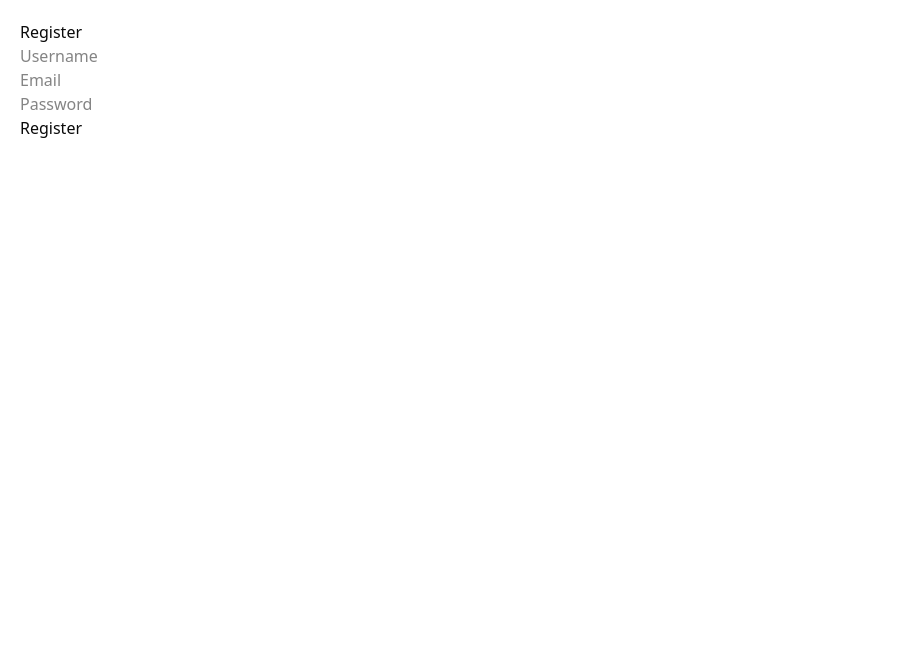
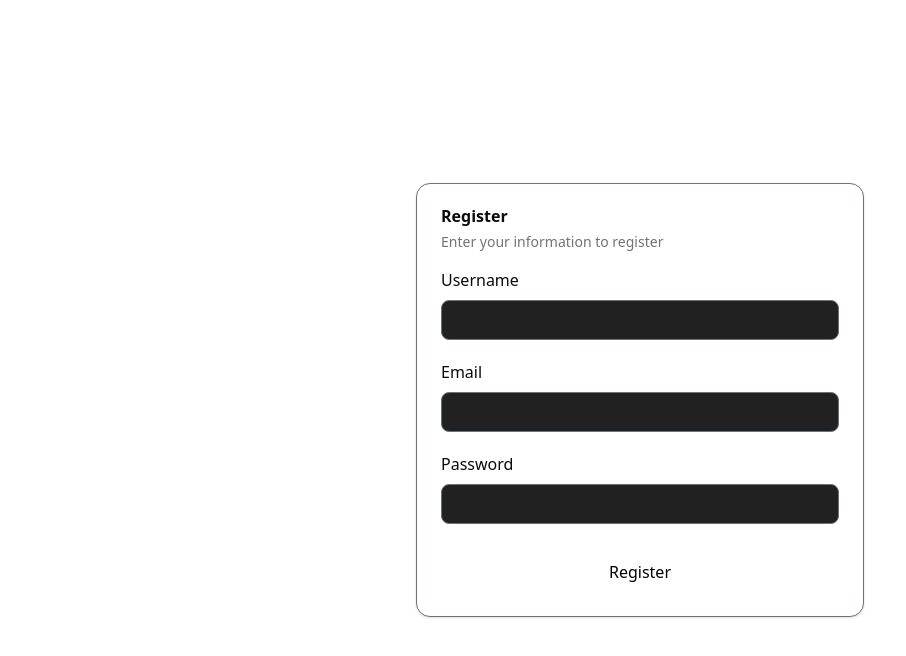
Before and after one commit to ciddy0/co2ounter, a Next.js app in the folder app/frontend/: page /register in a window 1280 px wide. Shown: the top 656 px of the page, without its empty margins (0-906 px from the left). Built offline with nearby package versions, Linux system fonts and the light colour scheme; no server answers.

Commit message:
CHORE: Register screen

```diff
--- a/app/frontend/app/register/page.js
+++ b/app/frontend/app/register/page.js
@@ -5,6 +5,15 @@ import { useRouter } from "next/navigation";
 import { initializeApp } from "firebase/app";
 import { getAuth, createUserWithEmailAndPassword } from "firebase/auth";
 import { getFirestore, doc, setDoc } from "firebase/firestore";
+import {
+  Card,
+  // CardAction,
+  CardContent,
+  CardDescription,
+  CardFooter,
+  CardHeader,
+  CardTitle,
+} from "@/components/ui/card";
 
 // Firebase config
 const firebaseConfig = {
@@ -83,40 +92,90 @@ export default function RegisterPage() {
   };
 
   return (
-    <div style={{ padding: 20 }}>
-      <h1>Register</h1>
-      <form onSubmit={handleRegister}>
-        <div>
+    // <div style={{ padding: 20 }}>
+    //   <h1>Register</h1>
+    //   <form onSubmit={handleRegister}>
+    //     <div>
+    //       <input
+    //         type="text"
+    //         value={username}
+    //         onChange={(e) => setUsername(e.target.value)}
+    //         placeholder="Username"
+    //         required
+    //       />
+    //     </div>
+    //     <div>
+    //       <input
+    //         type="email"
+    //         value={email}
+    //         onChange={(e) => setEmail(e.target.value)}
+    //         placeholder="Email"
+    //         required
+    //       />
+    //     </div>
+    //     <div>
+    //       <input
+    //         type="password"
+    //         value={password}
+    //         onChange={(e) => setPassword(e.target.value)}
+    //         placeholder="Password"
+    //         required
+    //       />
+    //     </div>
+    //     <button type="submit" disabled={loading}>
+    //       {loading ? "Registering..." : "Register"}
+    //     </button>
+    //   </form>
+    // </div>
+
+    <div className="flex items-center justify-center min-h-screen">
+      <Card className="w-1/2 max-w-md gap-4 border-[0.5px] border-gray-500">
+        <CardHeader>
+          <CardTitle>Register</CardTitle>
+          <CardDescription>Enter your information to register</CardDescription>
+        </CardHeader>
+        <CardContent>
+          <form onSubmit={handleRegister} className="space-y-5 ">
+            <div className="space-y-2">
+              <div>Username</div>
               <input
-            type="text"
-            value={username}
+                value={email}
                 onChange={(e) => setUsername(e.target.value)}
-            placeholder="Username"
-            required
+                placeholder=""
+                className="w-full h-10 p-3 bg-[#212121] border-[0.5px] border-gray-500 rounded-md "
               />
             </div>
-        <div>
+            <div className="space-y-2">
+              <div>Email</div>
               <input
-            type="email"
                 value={email}
                 onChange={(e) => setEmail(e.target.value)}
-            placeholder="Email"
-            required
+                placeholder=""
+                className="w-full h-10 p-3 bg-[#212121] border-[0.5px] border-gray-500 rounded-md "
               />
             </div>
-        <div>
+            <div className="space-y-2">
+              <div>Password</div>
               <input
                 type="password"
                 value={password}
                 onChange={(e) => setPassword(e.target.value)}
-            placeholder="Password"
-            required
+                placeholder=""
+                className="w-full h-10 p-3 bg-[#212121] border-[0.5px] border-gray-500 rounded-md "
               />
             </div>
-        <button type="submit" disabled={loading}>
-          {loading ? "Registering..." : "Register"}
+            <button
+              type="submit"
+              className="mt-2 w-full h-10 bg-white text-black rounded-md p-1"
+            >
+              Register
             </button>
           </form>
+        </CardContent>
+        {/* <CardFooter>
+          <p>Card Footer</p>
+        </CardFooter> */}
+      </Card>
     </div>
   );
 }
```
Lines whose indentation alone changed are shown as unchanged.
